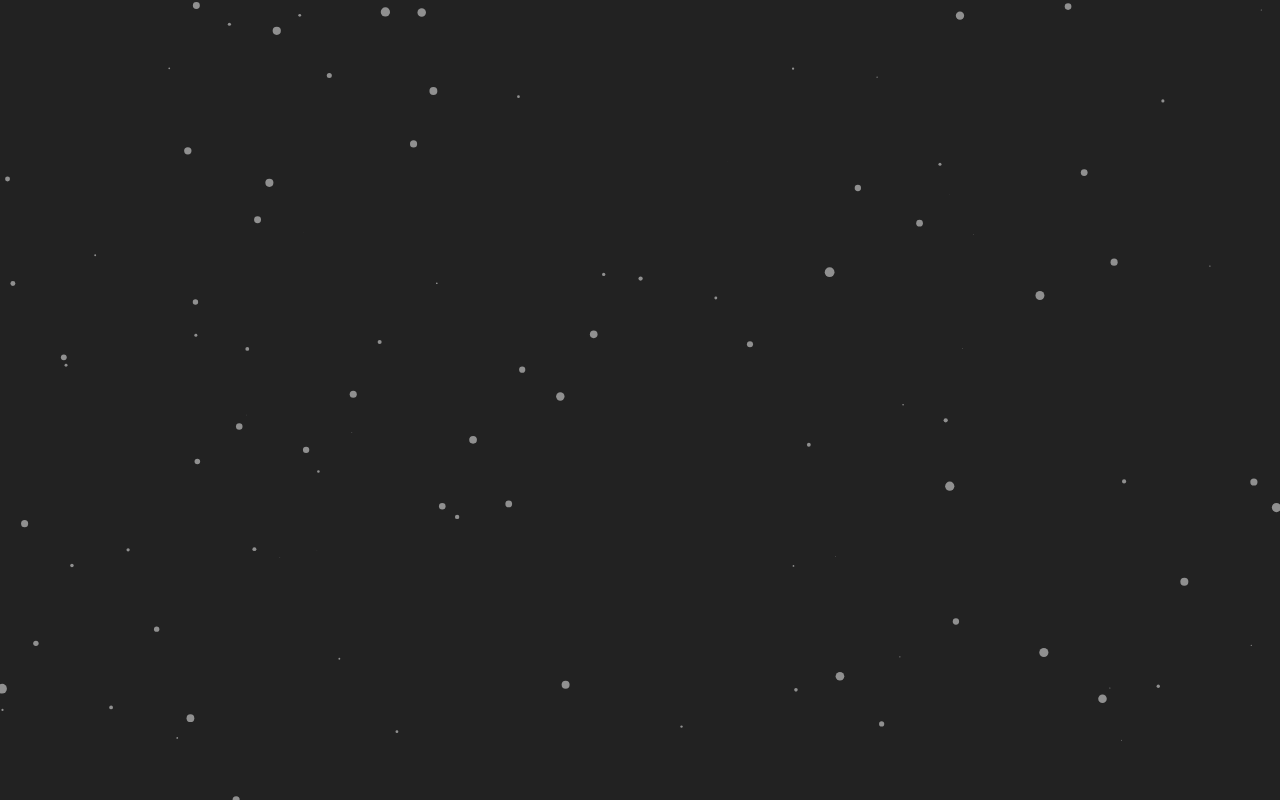
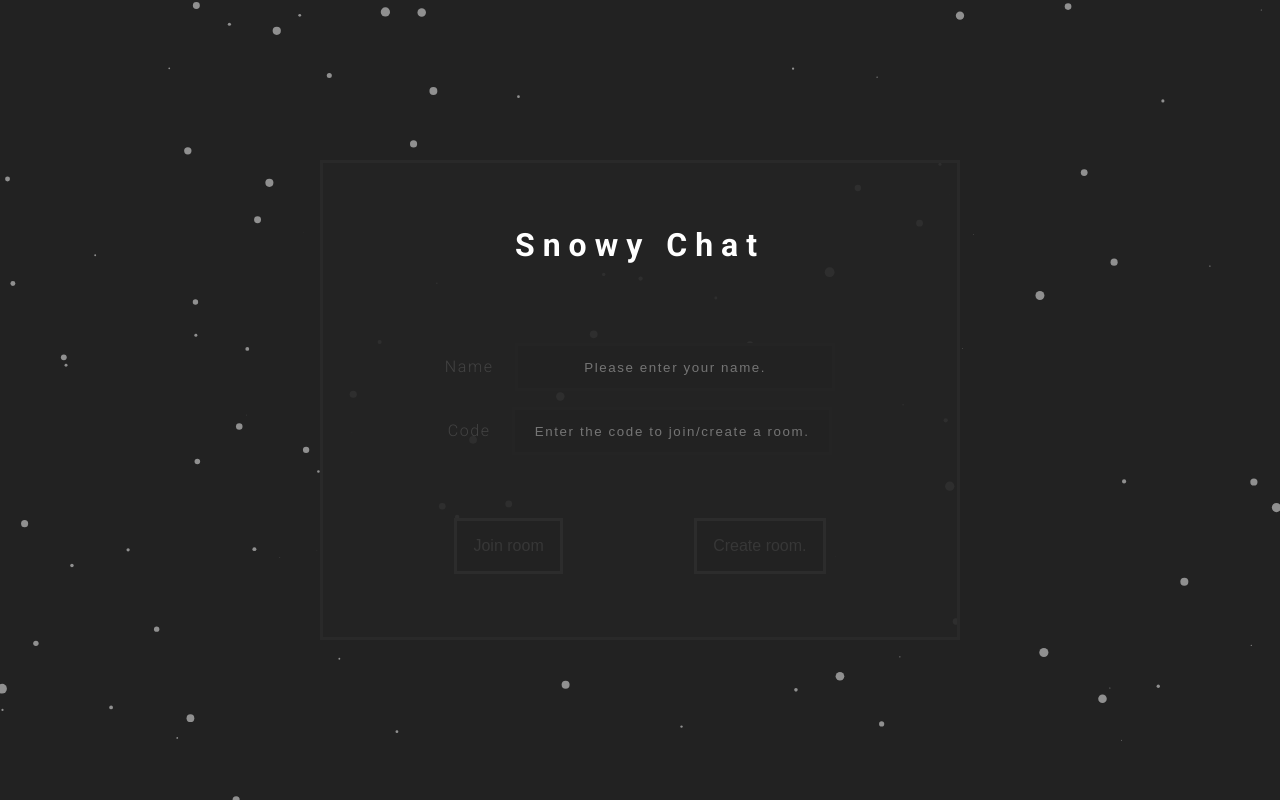
Before and after one commit to mariuscalafeteanu/SnowyChat.App, a website: page public/index.html in a window 1280 px wide. Drawn offline with Linux system fonts and the light colour scheme.

Commit message:
Finished index.html's form

```diff
--- a/public/index.html
+++ b/public/index.html
@@ -4,11 +4,26 @@
     <meta charset="UTF-8">
     <meta http-equiv="X-UA-Compatible" content="IE=edge">
     <meta name="viewport" content="width=device-width, initial-scale=1.0">
+    <link rel="preconnect" href="https://fonts.gstatic.com">
+    <link href="https://fonts.googleapis.com/css2?family=Roboto:wght@300;400;700&display=swap" rel="stylesheet">
     <link rel="stylesheet" href="./styles/index_styles/main.css">
     <title>SnowyChat.App</title>
 </head>
 <body>
     <div id="bg"></div>
+    <div class="form-wrapper">
+        <form action="chat.html">
+            <h1>Snowy Chat</h1>
+            <div class="inputs">
+                <p>Name <input type="text" minlength="3" name="name" placeholder="Please enter your name." class="name-input"></p>
+                <p>Code <input type="text" minlenght="5" name="room" placeholder="Enter the code to join/create a room." class="code-input"></p>
+            </div>
+            <div class="form-buttons">
+                <input type="submit" value="Join room" class="join-room" onclick="checkFields()">
+                <input type="submit" value="Create room." class="create-room" onclick="checkFields()">
+            </div>
+        </form>
+    </div>
     <!-- <script src="/socket.io/socket.io.js"></script> -->
     <script src="./particles/particles.js"></script>
     <script src="./scripts/main.js"></script>
--- a/public/scripts/main.js
+++ b/public/scripts/main.js
@@ -1,4 +1,16 @@
 //importing particle.js
-particlesJS.load('bg', '../particles/snow.json', function() {
-    console.log('callback - particles.js config loaded');
-  });
+particlesJS.load('bg', '../particles/snow.json');
+
+//stopping form from submitting if fields are empty
+const nameInput = document.querySelector('.name-input');
+const roomCodeInput = document.querySelector('.code-input');
+
+const createRoomBtn = document.querySelector('.create-room');
+const joinRoomBtn = document.querySelector('.join-room');
+
+const checkFields = () => {
+  if (nameInput.value === '' || roomCodeInput.value === '') {
+    event.preventDefault();
+    throw new Error('You must complete both fields!');
+  }
+}
--- a/public/styles/__variables.scss
+++ b/public/styles/__variables.scss
@@ -0,0 +1,25 @@
+//backgrounds
+$bg: rgb(34, 34, 34);
+
+//form
+$form-bg: rgba(36, 36, 36, .9);
+$form-border: rgb(41, 41, 41);
+
+
+//form input
+$input-color: rgba(97, 97, 97, 0.5);
+$input-bg: rgb(34, 34, 34);
+$input-border: rgba(39, 39, 39, .5);
+    //form input hover
+    $input-border-hover: white;
+    $input-bg-hover: rgb(27, 27, 27);
+    $input-bg-focus: rgb(27, 27, 27);
+
+
+//form-buttons
+$btn-border: rgb(44, 44, 44);
+$btn-bg: rgb(34, 34, 34);
+$btn-color: rgba(75, 75, 75, 0.5);
+    //form-buttons hover
+    $btn-color-hover: white;
+    $btn-border-hover: white;
--- /dev/null
+++ b/public/styles/index_styles/__form.scss
@@ -0,0 +1,71 @@
+.form-wrapper {
+    height: 50rem;
+    display: flex;
+    justify-content: center;
+    align-items: center;
+    form {
+        display: flex;
+        justify-content: space-evenly;
+        align-items: center;
+        flex-direction: column;
+        background-color: $form-bg;
+        border: .2rem solid $form-border;
+        height: 30rem;
+        width: 40rem;
+        font-family: 'Roboto', sans-serif;
+        h1 {
+            color: white;
+            letter-spacing: .5rem;
+        }
+        .inputs {
+            color: $input-color;
+            display: flex;
+            flex-direction: column;
+            justify-content: center;
+            align-items: center;
+            letter-spacing: .1rem;
+            font-weight: 300;
+            .code-input, .name-input {
+                background-color: $input-bg;
+                color: white;
+                outline: none;
+                border: .2rem solid $input-border;
+                height: 3rem;
+                width: 20rem;
+                margin-top: 1rem;
+                margin-left: 1rem;
+                letter-spacing: .1rem;
+                text-align: center;
+                transition: .2s;
+                &:hover {
+                    background-color: $input-bg-hover;
+                    border: .2rem solid $input-border-hover;
+                }
+                &:focus {
+                    background-color: $input-bg-focus;
+                }
+            }
+        }
+        .form-buttons {
+            color: white;
+            display: flex;
+            justify-content: space-evenly;
+            width: 100%;
+            .join-room, .create-room {
+                cursor: pointer;
+                background-color: $btn-bg;
+                outline: none;
+                border: .2rem solid $btn-border;
+                color: $btn-color;
+                padding: 1rem;
+                font-weight: 300;
+                font-size: 1rem;
+                transition: .3s;
+                &:hover {
+                    color: $btn-color-hover;
+                    border: .2rem solid $btn-border-hover;
+                }
+            }
+        }
+    }
+}
--- a/public/styles/index_styles/main.scss
+++ b/public/styles/index_styles/main.scss
@@ -1,3 +1,6 @@
+//variables
+@import '../_variables';
+
 * {
     margin: 0;
     padding: 0;
@@ -8,6 +11,9 @@
     position: fixed;
     height: 100%;
     width: 100%;
-    // z-index: -1;
-    background-color: rgb(34, 34, 34);
+    z-index: -1;
+    background-color: $bg;
 }
+
+//imports
+@import './_form';
--- a/server.js
+++ b/server.js
@@ -11,7 +11,6 @@ const io = socketIo(server);
 //static folder
 app.use(express.static('public'));
 
-
 // Socket.IO
 io.on('connection', socket => {
     // .....
```
Also changed, not shown: public/chat.html (added, +16 -0 lines), public/styles/index_styles/main.css, 1 other file.
